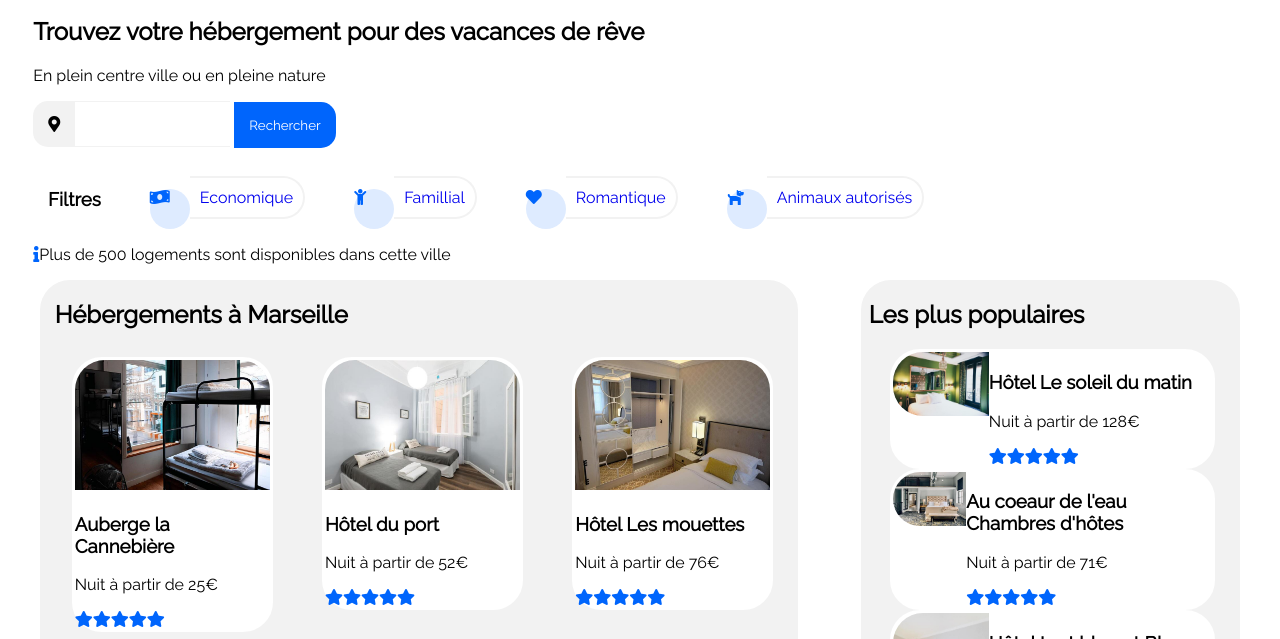
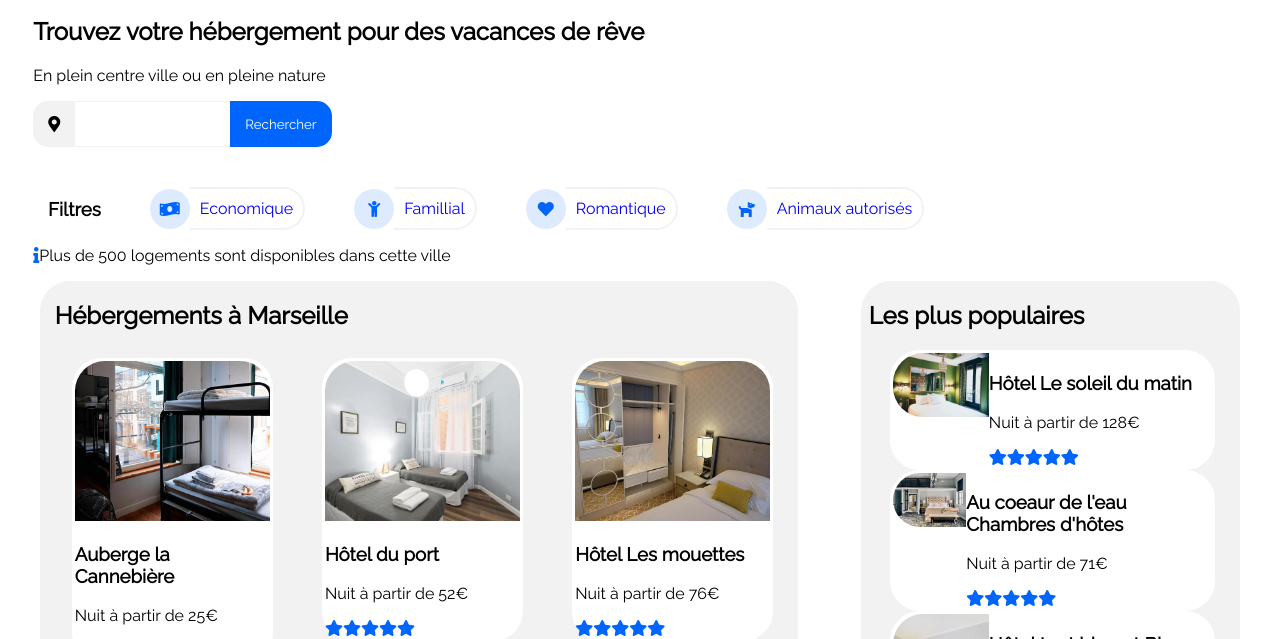
Before and after one commit to Zabatgit/P2_Blanc_Laurent, a plain HTML site: page index.html in a window 1280 px wide. Shown: the part 94-733 px from the top of the page. Drawn offline with Linux system fonts and the light colour scheme.

Commit message:
réglage du positionnement des images de la section hébergement

```diff
--- a/index.html
+++ b/index.html
@@ -36,7 +36,7 @@
                 </div>
                 <div class="filtres">
                     <ul>
-                        <li><h3 class="cancelMargin">Filtres</h3></li>
+                        <li><h3 class="cancelMargin">Filtres</h3>
                         <li><i class="fas fa-money-bill-wave"></i><a href="#">Economique</a></li>
                         <li><i class="fas fa-child"></i><a href="#">Famillial</a></li>
                         <li><i class="fas fa-heart"></i><a href="#">Romantique</a></li>
--- a/style.css
+++ b/style.css
@@ -88,11 +88,17 @@ header nav a {
 }
 
 .filtres ul li {
+    display: flex;
+    align-items: center;
+    justify-content: center;
     margin-right: 4%;
     margin-top: 2%;
 }
 
 .filtres li i {
+    display: flex;
+    align-items: center;
+    justify-content: center;
     background-color: #DEEBFF;
     width: 40px;
     height: 40px;
@@ -148,7 +154,7 @@ input:focus {
 }
 
 .searchBar {
-    width: 400px;
+   display: inline-flex;
 }
 
 
@@ -180,6 +186,8 @@ input:focus {
 
 .hébergements img {
     width: 100%;
+    height: 10em;
+    object-fit: cover;
     border-top-left-radius: 30px;
     border-top-right-radius: 30px;
     position: relative;
```
